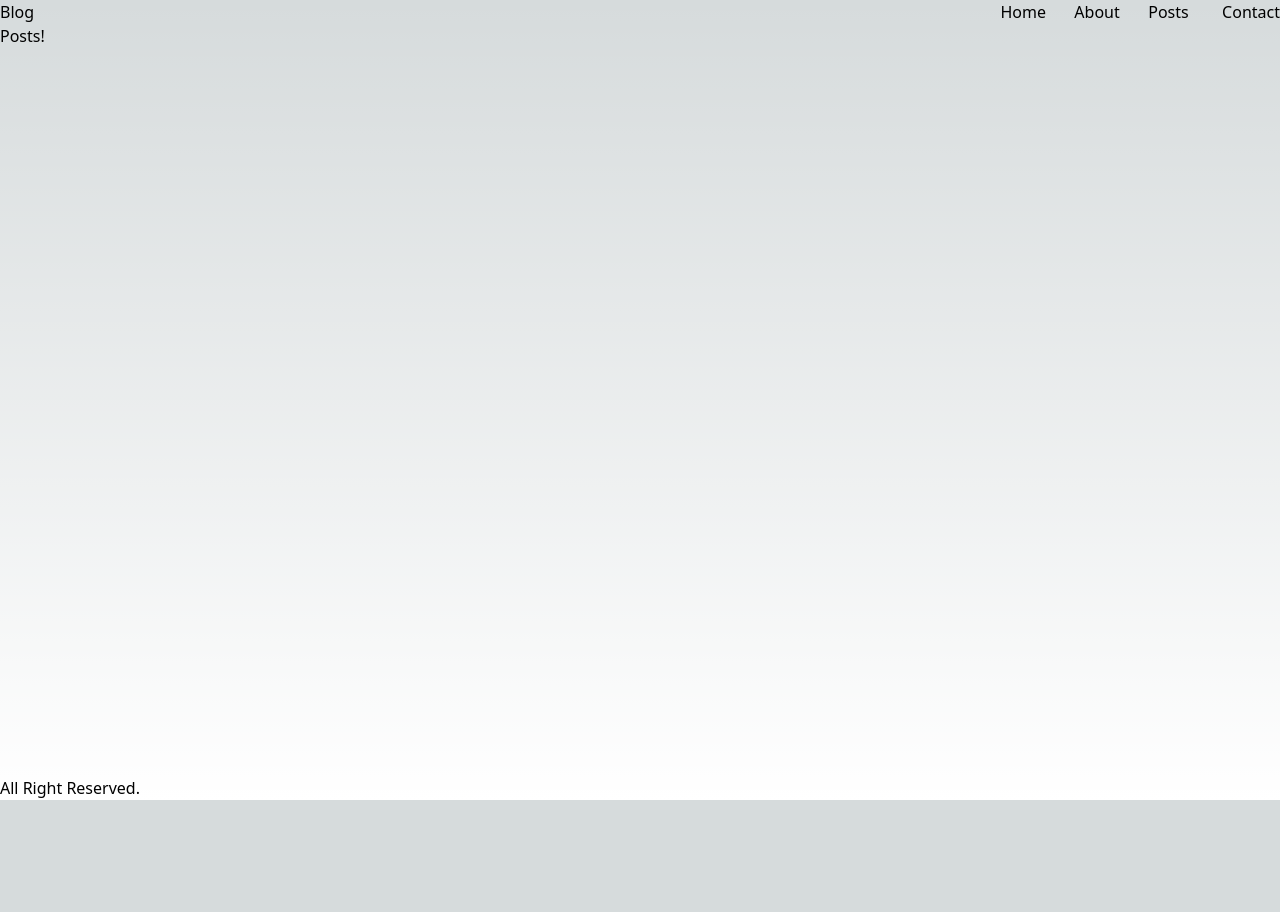
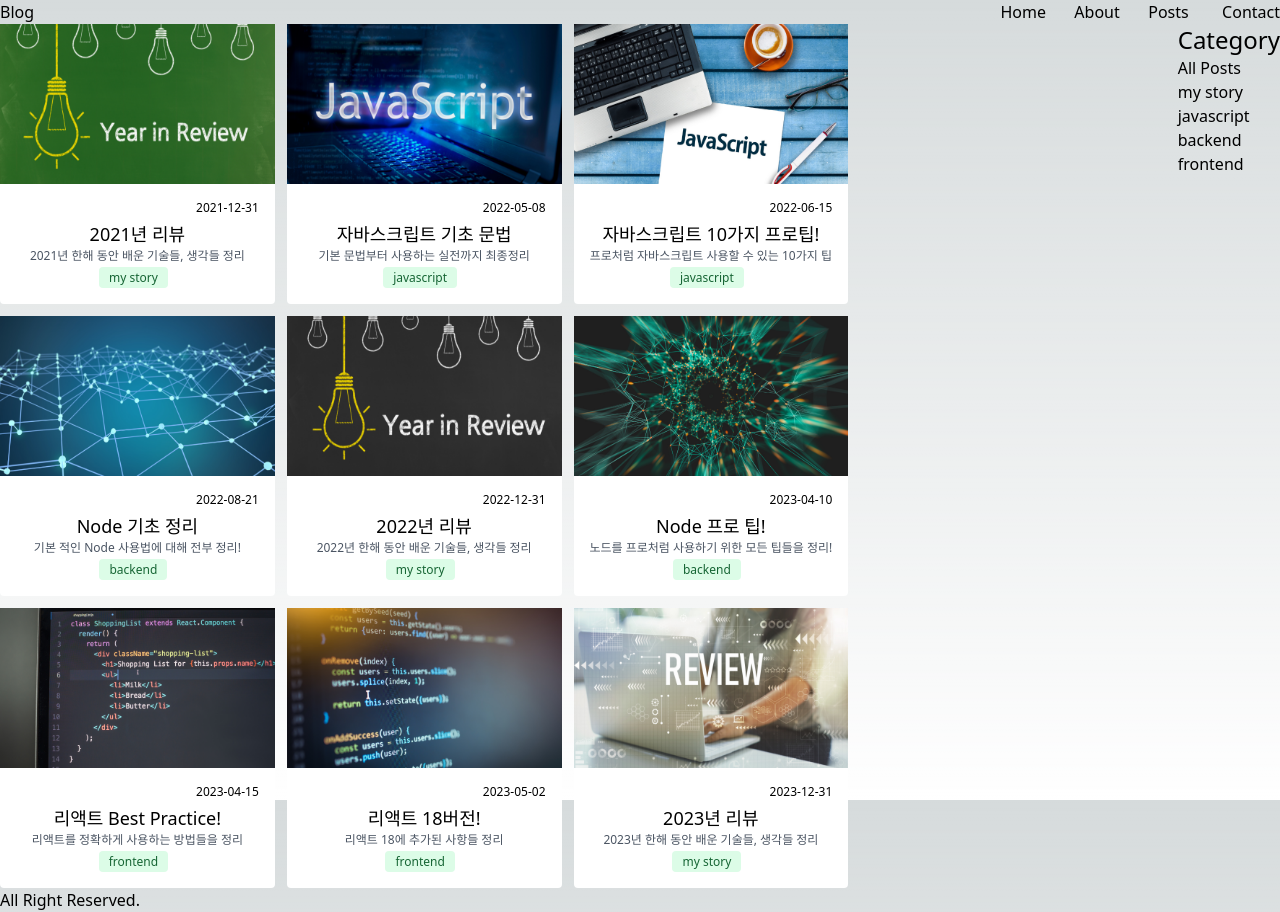
Before and after one commit to viyagil/next-blog, a Next.js app: page /posts in a window 1280 px wide. Before the commit the page ends 800 px from the top, so only its background shows below. Built offline with nearby package versions, Linux system fonts and the light colour scheme.

Commit message:
posts 메뉴 데이터 연동

```diff
--- a/package.json
+++ b/package.json
@@ -23,11 +23,14 @@
     "eslint-plugin-react": "^7.32.2",
     "eslint-plugin-react-hooks": "^4.6.0",
     "eslint-plugin-unused-imports": "^2.0.0",
+    "github-markdown-css": "^5.2.0",
     "next": "13.4.7",
     "postcss": "8.4.24",
     "prettier": "^2.8.8",
     "react": "18.2.0",
     "react-dom": "18.2.0",
+    "remark": "^14.0.3",
+    "remark-html": "^15.0.2",
     "tailwindcss": "3.3.2",
     "typescript": "5.1.3"
   }
--- /dev/null
+++ b/src/app/posts/[slug]/page.module.css
@@ -0,0 +1,20 @@
+.markdownBody {
+  margin: 16px 0;
+  padding: 16px 0;
+  border-top: 2px solid #333333;
+  border-bottom: 2px solid #333333;
+}
+.markdownBody h2 {
+  font-size: 18px;
+  font-weight: bold;
+  margin: 24px 0;
+}
+.markdownBody p {
+  margin: 0 0 12px;
+}
+
+.markdownBody pre {
+  margin: 0 0 12px;
+  padding: 16px;
+  background-color: #333;
+}
--- a/src/app/posts/[slug]/page.tsx
+++ b/src/app/posts/[slug]/page.tsx
@@ -1,3 +1,58 @@
-export default function PostPage() {
-  return <h1>Post</h1>
+import Image from 'next/image'
+import Link from 'next/link'
+import { remark } from 'remark'
+import html from 'remark-html'
+
+import styles from './page.module.css'
+
+import { getPost } from '@/service/posts'
+
+type Props = {
+  params: {
+    slug: string
+  }
 }
+
+export default async function PostPage({ params: { slug } }: Props) {
+  const product = await getPost(slug)
+  if (!product) {
+    return null
+  }
+  const { title, description, date, content = '', img, prevContent, nextContent } = product
+  const processedContent = await remark().use(html).process(content)
+  const contentHtml = processedContent.toString()
+  return (
+    <div>
+      {img && (
+        <div className="relative h-96">
+          <Image src={img} alt={title} fill={true} />
+        </div>
+      )}
+      <p className="text-right">{date}</p>
+      <p className="text-lg font-medium">{title}</p>
+      <p className="text-xs text-gray-200">{description}</p>
+      <div className={styles.markdownBody} dangerouslySetInnerHTML={{ __html: contentHtml }} />
+
+      <div className="flex mt-5">
+        {prevContent && (
+          <Link
+            className="flex-1 p-4 text-center"
+            href={prevContent.path}
+            style={{ background: `url(${prevContent.img}) no-repeat 50% 50% /100% auto` }}>
+            <p className="text-lg font-medium">{prevContent.title}</p>
+            <p className="text-xs text-gray-200">{prevContent.description}</p>
+          </Link>
+        )}
+        {nextContent && (
+          <Link
+            className="flex-1 p-4 text-center"
+            href={nextContent.path}
+            style={{ background: `url(${nextContent.img}) no-repeat 50% 50% /100% auto` }}>
+            <p className="text-lg font-medium">{nextContent.title}</p>
+            <p className="text-xs text-gray-200">{nextContent.description}</p>
+          </Link>
+        )}
+      </div>
+    </div>
+  )
+}
--- a/src/app/posts/page.tsx
+++ b/src/app/posts/page.tsx
@@ -1,3 +1,51 @@
-export default function PostsPage() {
-  return <h1>Posts!</h1>
+import Image from 'next/image'
+import Link from 'next/link'
+
+import { getPosts } from '@/service/posts'
+
+export default async function PostsPage({ searchParams }: { searchParams: { [key: string]: string } }) {
+  const products = await getPosts()
+  const categories = products.map(({ category }) => category)
+  const uniqueCategories = Array.from(new Set(categories))
+
+  return (
+    <div className="flex justify-between">
+      <ul className="grid grid-cols-3 gap-3">
+        {products
+          .filter((item) => (searchParams?.category ? searchParams?.category === item.category : true))
+          .map(({ path, title, description, date, category, img }, index) => (
+            <li key={index} className="bg-white rounded text-black text-center">
+              <Link href={`/posts/${path}`}>
+                {img && (
+                  <div className="relative h-40">
+                    <Image src={img} alt={title} fill={true} />
+                  </div>
+                )}
+                <div className="p-4 ">
+                  <p className="text-right text-xs mb-1">{date}</p>
+                  <p className="text-lg font-medium">{title}</p>
+                  <p className="text-xs text-gray-600">{description}</p>
+                  <span className="bg-green-100 text-green-800 text-xs font-medium mr-2 px-2.5 py-0.5 rounded dark:bg-green-400 dark:text-green-100">
+                    {category}
+                  </span>
+                </div>
+              </Link>
+            </li>
+          ))}
+      </ul>
+      <nav>
+        <h2 className="text-2xl">Category</h2>
+        <ul>
+          <li>
+            <Link href="/posts">All Posts</Link>
+          </li>
+          {uniqueCategories.map((category, index) => (
+            <li key={index}>
+              <Link href={`/posts?category=${category}`}>{category}</Link>
+            </li>
+          ))}
+        </ul>
+      </nav>
+    </div>
+  )
 }
--- /dev/null
+++ b/src/service/posts.ts
@@ -0,0 +1,34 @@
+import { promises as fs } from 'fs'
+import path from 'path'
+
+export type Post = {
+  title: string
+  description: string
+  date: string
+  category: string
+  path: string
+  featured: boolean
+  content?: string
+  img?: string
+  prevContent?: Post
+  nextContent?: Post
+}
+
+export async function getPosts(): Promise<Post[]> {
+  const filePath = path.join(process.cwd(), 'data', 'posts.json')
+  const data = await fs.readFile(filePath, 'utf-8')
+
+  return JSON.parse(data).map((item: Post) => ({ ...item, img: `/images/posts/${item.path}.png` }))
+}
+
+export async function getPost(slug: string): Promise<Post | undefined> {
+  const filePath = path.join(process.cwd(), 'data', 'posts', `${slug}.md`)
+  const content = await fs.readFile(filePath, 'utf-8')
+  const products = await getPosts()
+  const data = products.find((item) => item.path === slug)
+  const dataIndex = products.findIndex((item) => item.path === slug)
+  const prevContent = dataIndex ? products[dataIndex - 1] : undefined
+  const nextContent = dataIndex !== products.length ? products[dataIndex + 1] : undefined
+
+  return data ? { ...data, content, prevContent, nextContent } : undefined
+}
```
Also changed, not shown: 1 other file (tests, documents, lock files or other folders).
